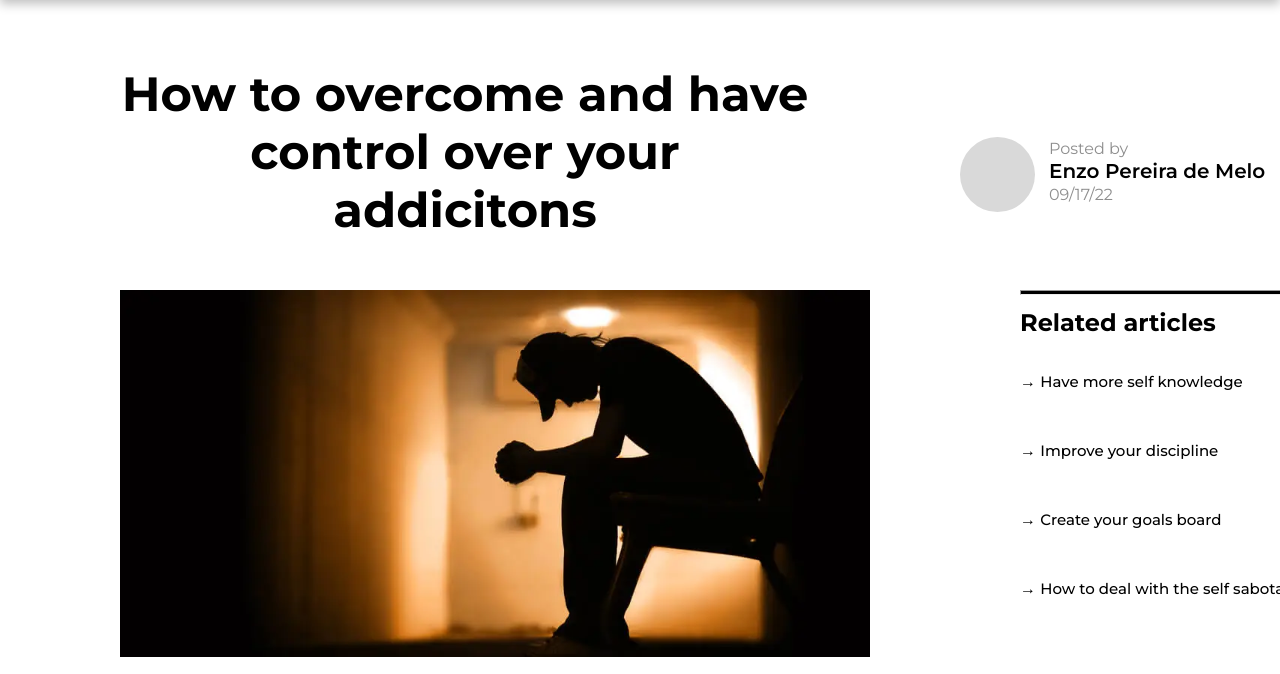
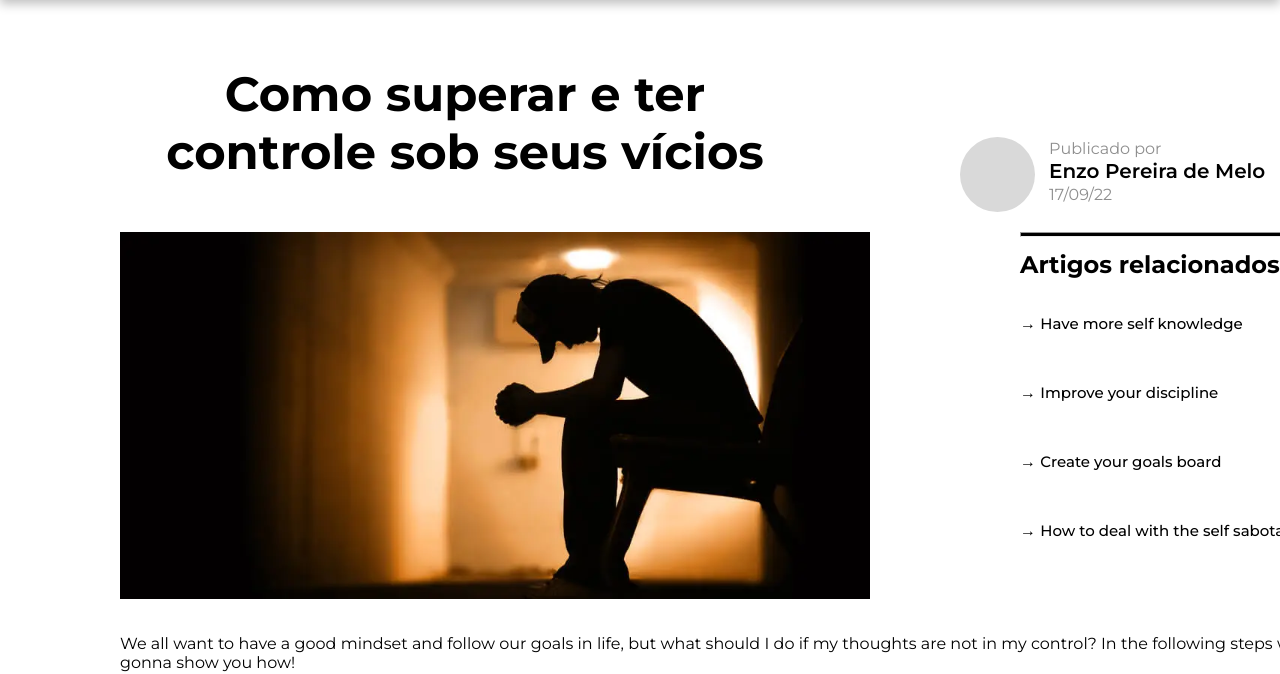
Before and after one commit to enzopdm/news-mindcontrol, a plain HTML site: page index.html in a window 1280 px wide. Shown: the part 153-827 px from the top of the page. Drawn offline with Linux system fonts and the light colour scheme.

Commit message:
Traduzido PT-BR
Neste commit traduzi parte do site para português, pois faz mais sentido estar em minha língua natal

```diff
--- a/index.html
+++ b/index.html
@@ -1,11 +1,11 @@
 <!DOCTYPE html>
-<html lang="en">
+<html lang="pt-br">
 
 <head>
   <meta charset="UTF-8">
   <meta http-equiv="X-UA-Compatible" content="IE=edge">
   <meta name="viewport" content="width=device-width, initial-scale=1.0">
-  <title>MindControl - How to overcome your addictions: 5 steps to have control over your own mind and actions</title>
+  <title>MindControl - Como superar seus vícios: 5 passos para ter controle sob sua própria mente e ações</title>
   <link rel="stylesheet" href="styles.css">
 
 </head>
@@ -29,7 +29,7 @@
 
     <section id="container-top">
       <!-- Title of the notice -->
-      <h1 class="titulo-materia">How to overcome and have control over your addicitons</h1>
+      <h1 class="titulo-materia">Como superar e ter controle sob seus vícios</h1>
 
       <!-- Post details -->
       <div id="site-poster">
@@ -38,40 +38,29 @@
         </div>
 
         <div class="data-poster">
-          <h4>Posted by</h4>
+          <h4>Publicado por</h4>
           <h2>Enzo Pereira de Melo</h2>
-          <time>09/17/22</time>
+          <time>17/09/22</time>
         </div>
       </div>
     </section>
 
     <section id="container-frontcover-nav">
-      <!-- Front cover -->
+      <!-- Capa da notícia -->
       <img class="img-frontcover" src="./Imagens/capa-noticia.jpg" alt="Homem deprimido sentado em uma cadeira">
-      <!-- Related articles -->
+
+      <!-- Artigos relacionados -->
       <nav>
         <hr class="hr-header">
-
-        <h1>Related articles</h1>
-
+        <h1>Artigos relacionados</h1>
         <p>&rarr; <a href="">Have more self knowledge</a></p>
-
-        <!-- <hr class="hr-links"> -->
-
         <p>&rarr; <a href="">Improve your discipline</a></p>
-
-        <!-- <hr class="hr-links"> -->
-
         <p>&rarr; <a href="">Create your goals board</a></p>
-
-        <!-- <hr class="hr-links"> -->
-
         <p>&rarr; <a href="">How to deal with the self sabotage</a></p>
-
-        <!-- <hr class="hr-links"> -->
       </nav>
     </section>
 
+    <!-- Conteúdo da página -->
     <article id="container-conteudo">
       <p>We all want to have a good mindset and follow our goals in life, but what should I do if my thoughts are not in my control? In the following steps we are gonna show you how!</p>
       <h2>1. Knowing what you do wrong</h2>
```
